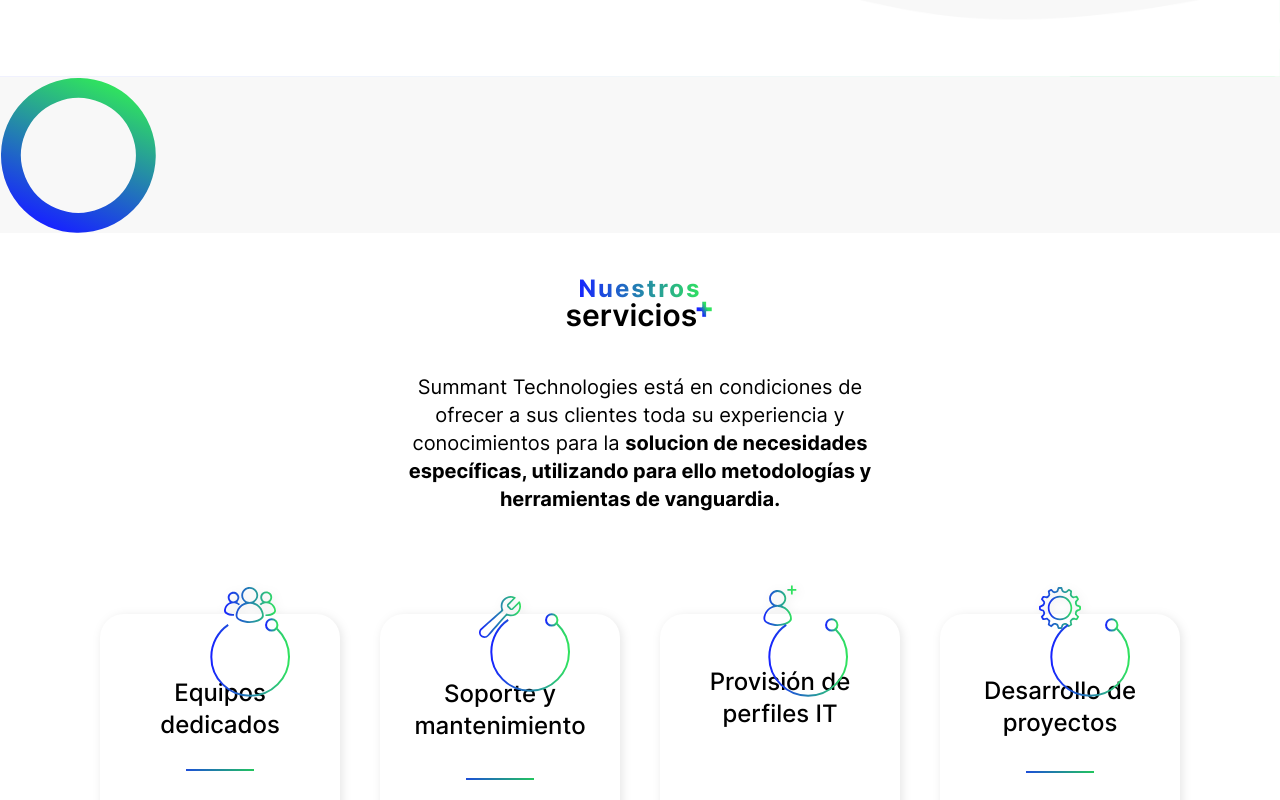
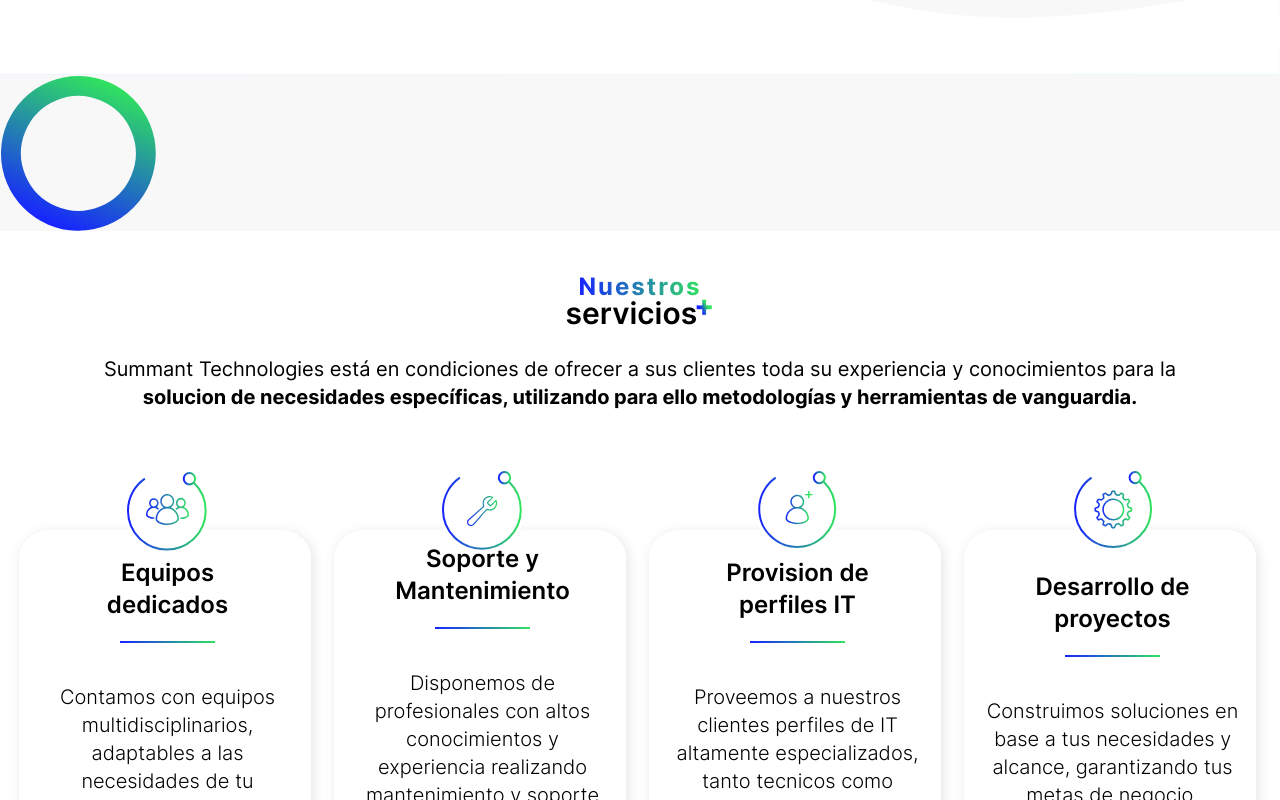
Before and after one commit to Summant-Technologies/nuevo_sitio, a website: page index.html in a window 1280 px wide. Shown: the part 2000-2800 px from the top of the page. Drawn offline with nearby package versions, Linux system fonts and the light colour scheme; files that its build step writes are made by us from their sources.

Commit message:
Add SVG and fix some resolutions

```diff
--- a/index.html
+++ b/index.html
@@ -20,36 +20,54 @@
     <header class="w-full">
         <nav class="flex justify-between items-center m-10" id="menuNav">
             <a href="">
-                <img src="./images/LOGO_SUMMANT/SUMMANT LOGO.svg" width="150px" height="100px" alt="logo-summant-nav" title="Summant" id="logoSummant">
+                <img src="./images/LOGO_SUMMANT/SUMMANT LOGO.svg" width="150px" height="100px" alt="logo-summant-nav"
+                    title="Summant" id="logoSummant">
             </a>
-            <ul id="menuItems" class="w-[100%] hidden absolute flex flex-col top-[15%] text-2xl bg-white gap-6 left-0 z-40">
+            <ul id="menuItems"
+                class="w-[100%] hidden absolute flex flex-col top-[15%] text-xl bg-white gap-6 left-0 z-40 font-medium">
                 <li class="mx-[50px]">
-                    <a href="#" class="p-3 hover:text-transparent hover:bg-clip-text hover:bg-gradient-to-r from-primary to-secondary transition ease-in-out">INICIO</a>
+                    <a href="#"
+                        class="p-3 hover:text-transparent hover:bg-clip-text hover:bg-gradient-to-r from-primary to-secondary transition ease-in-out">INICIO</a>
                 </li>
                 <li class="mx-[50px]">
-                    <a href="#" class="p-3 hover:text-transparent hover:bg-clip-text hover:bg-gradient-to-r from-primary to-secondary transition ease-in-out">NOSOTROS</a>
+                    <a href="#"
+                        class="p-3 hover:text-transparent hover:bg-clip-text hover:bg-gradient-to-r from-primary to-secondary transition ease-in-out">NOSOTROS</a>
                 </li>
                 <li class="mx-[50px]">
-                    <a href="#" class="p-3 hover:text-transparent hover:bg-clip-text hover:bg-gradient-to-r from-primary to-secondary transition ease-in-out">SERVICIOS</a>
+                    <a href="#"
+                        class="p-3 hover:text-transparent hover:bg-clip-text hover:bg-gradient-to-r from-primary to-secondary transition ease-in-out">SERVICIOS</a>
                 </li>
                 <li class="mx-[50px]">
-                    <a href="#" class="p-3 hover:text-transparent hover:bg-clip-text hover:bg-gradient-to-r from-primary to-secondary transition ease-in-out">EXPERIENCIA</a>
+                    <a href="#"
+                        class="p-3 hover:text-transparent hover:bg-clip-text hover:bg-gradient-to-r from-primary to-secondary transition ease-in-out">EXPERIENCIA</a>
                 </li>
                 <li class="mx-[50px]">
-                    <a href="#" class="p-3 hover:text-transparent hover:bg-clip-text hover:bg-gradient-to-r from-primary to-secondary transition ease-in-out">CLIENTES</a>
+                    <a href="#"
+                        class="p-3 hover:text-transparent hover:bg-clip-text hover:bg-gradient-to-r from-primary to-secondary transition ease-in-out">CLIENTES</a>
                 </li>
                 <li class="mx-[50px]">
-                    <a href="#" class="p-3 hover:text-transparent hover:bg-clip-text hover:bg-gradient-to-r from-primary to-secondary transition ease-in-out">CONTACTO</a>
+                    <a href="#"
+                        class="p-3 hover:text-transparent hover:bg-clip-text hover:bg-gradient-to-r from-primary to-secondary transition ease-in-out">CONTACTO</a>
                 </li>
                 <div class="w-[100%] h-[2px] bg-gradient-to-r from-blue-700 to-green-500" id="navDivider"></div>
-                <li id="spanglish" class="w-[30%] h-[50px] flex items-center justify-center rounded-full mx-[50px] border-2 border-primary mb-[20px]">
-                    <a href="#" class="w-[50%] h-[100%] flex items-center justify-center bg-primary rounded-full rounded-tr-lg text-white"><p class="font-medium">SP</p></a>
-                    <a href="#" class="w-[50%] h-[100%] flex items-center justify-center text-primary"><p class="font-medium">EN</p></a>
+                <li id="spanglish"
+                    class="w-[30%] h-[40px] flex items-center justify-center rounded-full mx-[50px] border-2 border-primary mb-[20px]">
+                    <a href="#"
+                        class="w-[42%] h-[100%] flex items-center justify-center bg-primary rounded-full rounded-tr-lg text-white">
+                        <p class="font-medium">SP</p>
+                    </a>
+                    <a href="#" class="w-[50%] h-[100%] flex items-center justify-center text-primary">
+                        <p class="font-medium">EN</p>
+                    </a>
                 </li>
             </ul>
             <div class="ml-2" id="menuToggle">
-                <img src="./images/PARTNERS/SVG/Menu Nav.svg" onclick="toggleMenu()" id="menuIconOpen" name="menu" class="text-4xl cursor-pointer bg-clip-text bg-gradient-to-r from-primary to-secondary" width="40" height="40"/>
-                <img src="./images/PARTNERS/SVG/Close Nav.svg" onclick="toggleMenu()" id="menuIconClose" name="close" class="text-4xl cursor-pointer hidden bg-clip-text bg-gradient-to-r from-primary to-secondary" width="30" height="30"/>
+                <img src="./images/PARTNERS/SVG/Menu Nav.svg" onclick="toggleMenu()" id="menuIconOpen" name="menu"
+                    class="text-4xl cursor-pointer bg-clip-text bg-gradient-to-r from-primary to-secondary" width="40"
+                    height="40" />
+                <img src="./images/PARTNERS/SVG/Close Nav.svg" onclick="toggleMenu()" id="menuIconClose" name="close"
+                    class="text-4xl cursor-pointer hidden bg-clip-text bg-gradient-to-r from-primary to-secondary"
+                    width="30" height="30" />
             </div>
         </nav>
     </header>
@@ -191,75 +209,63 @@
                             class="text-transparent bg-clip-text bg-gradient-to-tr from-primary from-35% to-secondary to-55% font-extrabold sup-plus">+</sup></span>
                 </div>
             </h3>
-            <p class="text-xl lg:px-[250px] lg:m-10">Summant Technologies está en condiciones de ofrecer a sus clientes
+            <p class="text-xl">Summant Technologies está en condiciones de ofrecer a sus clientes
                 toda su experiencia y
                 conocimientos para la <span class="font-bold">solucion de necesidades específicas, utilizando para ello
                     metodologías y herramientas de vanguardia.</span></p>
         </div>
 
-        <div
-            class="flex flex-col justify-between xl:grid xl:grid-cols-4 xl:flex xl:flex-nowrap xl:items-center xl:justify-center xl:p-10 xl:m-10">
-            <div
-                class="flex flex-col justify-center items-center gap-5 p-10 m-[70px] bg-white border-2 border-white rounded-3xl drop-shadow-services xl:transition xl:ease-in-out xl:delay-70 xl:duration-300 xl:hover:-translate-y-6 xl:h-[90%] xl:m-[20px] xl:p-2 xl:gap-7 xl:hover:border-b-4 xl:hover:border-[#1723fe] xl:border-0">
-                <div class="w-auto h-auto">
-                    <img src="./images/PARTNERS/SVG/Circle.svg" alt="" class="absolute left-[165px] bottom-[370px]">
-                    <img src="./images/PARTNERS/SVG/Middle.svg" alt="" class="absolute left-[110px] bottom-[305px]">
-                    <img src="./images/ICONOS/SERVICIOS/EQUIPOS ICON.svg" width="60" heigth="60" alt="logo-equipos"
-                        title="Equipos dedicados." class="absolute mt-[-66px] left-[120px] xl:p-1" />
+        <div class="flex flex-col justify-around items-center" id="servicios">
+
+            <div>
+                <div class="max-w-[100%] mt-[50px] flex flex-col justify-center items-center relative">
+                    <img src="./images/PARTNERS/SVG/Icon Equipos.svg" alt="" class="absolute mt-[-380px] " />
+                    <img src="./images/PARTNERS/SVG/Card Services.svg" width="350" alt="" class="" />
+                    <div class="absolute flex flex-col justify-center items-center gap-5 cardServices">
+                        <h5 class="flex flex-col text-2xl text-center font-semibold">Equipos <span>dedicados</span></h5>
+                        <div class="w-[30%] h-[2px] bg-gradient-to-r from-primary to-secondary"></div>
+                        <p class="w-[83%] text-xl text-center font-light">Contamos con equipos multidisciplinarios,
+                            adaptables a las necesidades de tu empresa.</p>
+                    </div>
                 </div>
-                <h5 class="mx-[10rem] text-2xl text-center font-semibold xl:font-medium">Equipos dedicados</h5>
-                <div class="w-[28%] h-[2px] bg-gradient-to-r from-blue-700 to-green-500 xl:w-[30%]"></div>
-                <p class="mx-[1rem] text-xl text-center font-light xl:mx-[22px] xl:text-lg">Contamos con equipos
-                    multidisciplinarios, adaptables
-                    a las necesidades de tu empresa.</p>
             </div>
 
-            <div
-                class="flex flex-col justify-center items-center gap-5 p-10 m-[70px] bg-white border-2 border-white rounded-3xl drop-shadow-services xl:transition xl:ease-in-out xl:delay-70 xl:duration-300 xl:hover:-translate-y-6 xl:h-[90%] xl:m-[20px] xl:p-2 xl:gap-9 xl:hover:border-b-4 xl:hover:border-[#25949f] xl:border-0">
-                <div class="w-auto h-auto xl:w-auto xl:h-auto">
-                    <img src="./images/PARTNERS/SVG/Circle.svg" alt="" class="absolute left-[165px] bottom-[375px]">
-                    <img src="./images/PARTNERS/SVG/Middle.svg" alt="" class="absolute left-[110px] bottom-[310px]">
-                    <img src="./images/ICONOS/SERVICIOS/SOPORTE ICON.svg" width="50" heigth="50" alt="logo-soporte"
-                        title="Soporte y Mantenimiento." class="mt-[-40px] xl:p-1" />
+            <div>
+                <div class="max-w-[100%] mt-[50px] flex flex-col justify-center items-center relative">
+                    <img src="./images/PARTNERS/SVG/Icon Soporte.svg" alt="" class="absolute mt-[-380px] " />
+                    <img src="./images/PARTNERS/SVG/Card Services.svg" width="350" alt="" class="" />
+                    <div class="absolute flex flex-col justify-center items-center gap-5 cardServices">
+                        <h5 class="w-[80%] text-2xl text-center font-semibold">Soporte y Mantenimiento</h5>
+                        <div class="w-[30%] h-[2px] bg-gradient-to-r from-primary to-secondary"></div>
+                        <p class="w-[80%] text-xl text-center font-light">Disponemos de profesionales con altos conocimientos y experiencia realizando mantenimiento y soporte tecnico</p>
+                    </div>
                 </div>
-                <h5 class="mx-[10rem] text-2xl text-center font-semibold xl:font-medium">Soporte y mantenimiento</h5>
-                <div class="w-[28%] h-[2px] bg-gradient-to-r from-blue-700 to-green-500 xl:w-[30%]"></div>
-                <p class="mx-[1rem] text-xl text-center font-light xl:mx-[15px] xl:text-lg">Disponemos de profesionales
-                    con altos conocimientos
-                    y experiencia realizando mantenimiento y soporte técnico</p>
             </div>
 
-            <div
-                class="flex flex-col justify-center items-center gap-5 p-10 m-[70px] bg-white border-2 border-white rounded-3xl drop-shadow-services xl:transition xl:ease-in-out xl:delay-70 xl:duration-300 xl:hover:-translate-y-6 xl:h-[90%] xl:m-[20px] xl:p-2 xl:gap-8 xl:hover:border-b-4 xl:hover:border-[#2bc07a] xl:border-0">
-                <div class="w-auto h-auto">
-                    <img src="./images/PARTNERS/SVG/Circle.svg" alt="" class="absolute left-[165px] bottom-[370px]">
-                    <img src="./images/PARTNERS/SVG/Middle.svg" alt="" class="absolute left-[108px] bottom-[305px]">
-                    <img src="./images/ICONOS/SERVICIOS/PROVISION PERF ICON.svg" width="50" heigth="50"
-                        alt="logo-perfiles" title="Perfiles IT." class="mt-[-45px] xl:p-2" />
+            <div>
+                <div class="max-w-[100%] mt-[50px] flex flex-col justify-center items-center relative">
+                    <img src="./images/PARTNERS/SVG/Icon Perfiles.svg" alt="" class="absolute mt-[-380px] " />
+                    <img src="./images/PARTNERS/SVG/Card Services.svg" width="350" alt="" class="" />
+                    <div class="absolute flex flex-col justify-center items-center gap-5 cardServices">
+                        <h5 class="w-[60%] text-2xl text-center font-semibold">Provision de perfiles IT</h5>
+                        <div class="w-[30%] h-[2px] bg-gradient-to-r from-primary to-secondary"></div>
+                        <p class="w-[90%] text-xl text-center font-light">Proveemos a nuestros clientes perfiles de IT altamente especializados, tanto tecnicos como funcionales.</p>
+                    </div>
                 </div>
-                <h5 class="mx-[4rem] text-2xl text-center font-semibold w-[70%] xl:font-medium">Provisión de perfiles IT
-                </h5>
-                <div class="w-[28%] h-[2px] bg-gradient-to-r from-blue-700 to-green-500 xl:w-[30%]"></div>
-                <p class="text-xl text-center font-light xl:mx-[10px] xl:text-lg">Proveemos a nuestros clientes perfiles
-                    de IT altamente
-                    especializados, tanto técnicos como funcionales.</p>
-                <div class=""></div>
             </div>
 
-            <div
-                class="flex flex-col justify-center items-center gap-5 p-10 m-[70px] bg-white border-2 border-white rounded-3xl drop-shadow-services xl:transition xl:ease-in-out xl:delay-70 xl:duration-300 xl:hover:-translate-y-6 xl:h-[90%] xl:m-[20px] xl:p-2 xl:gap-8 xl:hover:border-b-4 xl:hover:border-[#2fe15f] xl:border-0">
-                <div class="w-auto h-auto">
-                    <img src="./images/ICONOS/SERVICIOS/DESARROLLO ICON.svg" width="50" heigth="50"
-                        alt="logo-desarrollo" title="Desarrollo proyectos." class="mt-[-60px] xl:p-1" />
-                    <img src="./images/PARTNERS/SVG/Circle.svg" alt="" class="absolute left-[165px] bottom-[370px]">
-                    <img src="./images/PARTNERS/SVG/Middle.svg" alt="" class="absolute left-[110px] bottom-[305px]">
+            <div>
+                <div class="max-w-[100%] mt-[50px] flex flex-col justify-center items-center relative">
+                    <img src="./images/PARTNERS/SVG/Icon Desarrollo.svg" alt="" class="absolute mt-[-380px]" />
+                    <img src="./images/PARTNERS/SVG/Card Services.svg" width="350" alt="" />
+                    <div class="absolute flex flex-col justify-center items-center gap-5 cardServices">
+                        <h5 class="w-[60%] text-2xl text-center font-semibold">Desarrollo de proyectos</h5>
+                        <div class="w-[30%] h-[2px] bg-gradient-to-r from-primary to-secondary"></div>
+                        <p class="w-[80%] text-xl text-center font-light">Construimos soluciones en base a tus necesidades y alcance, garantizando tus metas de negocio.</p>
+                    </div>
                 </div>
-                <h5 class="mx-[2rem] text-2xl text-center font-semibold xl:font-medium">Desarrollo de proyectos</h5>
-                <div class="w-[28%] h-[2px] bg-gradient-to-r from-blue-700 to-green-500 xl:w-[30%]"></div>
-                <p class="mx-[1rem] text-xl text-center font-light xl:mx-[30px] xl:text-lg">Construimos soluciones en
-                    base a tus necesidades y
-                    alcance, garantizando tus metas de negocio.</p>
             </div>
+
         </div>
     </section>
     <!-- FIN DE NUESTROS SERVICIOS (Agus) -->
@@ -308,7 +314,7 @@
             </div>
         </div>
 
-        <div class="flex flex-col justify-center items-center p-5" id="cegid-mobile">
+        <div class="flex flex-col justify-center items-center p-5 hidden" id="cegid-mobile">
             <div class="relative m-10">
                 <img src="./images/PARTNERS/SVG/Seleccion-Desktop.svg" alt=""
                     class="absolute left-[-3%] top-[-60%] transition ease-in-out delay-70 duration-300 hover:scale-[1.1] hover:drop-shadow-cegid-seleccion">
--- a/styles/index.css
+++ b/styles/index.css
@@ -398,3 +398,29 @@
   }
 }
 /* Fin Query's Navbar */
+
+/* Comienzo Query's Nuestros Servicios */
+@media (min-width: 768px) {
+  #servicios {
+    display: flex;
+    flex-direction: row;
+    flex-wrap: wrap;
+    padding: 10px;
+  }
+}
+@media (min-width: 1024px) {
+  #servicios {
+    display: flex;
+    flex-direction: row;
+    flex-wrap: nowrap;
+    margin-top: 50px;
+  }
+  .cardServices h5 {
+    width: 60%;
+  }
+  .cardServices p{
+    width: 95%;
+    padding: 20px;
+  }
+}
+/* Fin Query's Nuestros Servicios */
```
Also changed, not shown: images/PARTNERS/SVG/Card Services.svg (added), images/PARTNERS/SVG/Icon Desarrollo.svg (added), images/PARTNERS/SVG/Icon Equipos.svg (added), images/PARTNERS/SVG/Icon Perfiles.svg (added), images/PARTNERS/SVG/Icon Soporte.svg (added).
